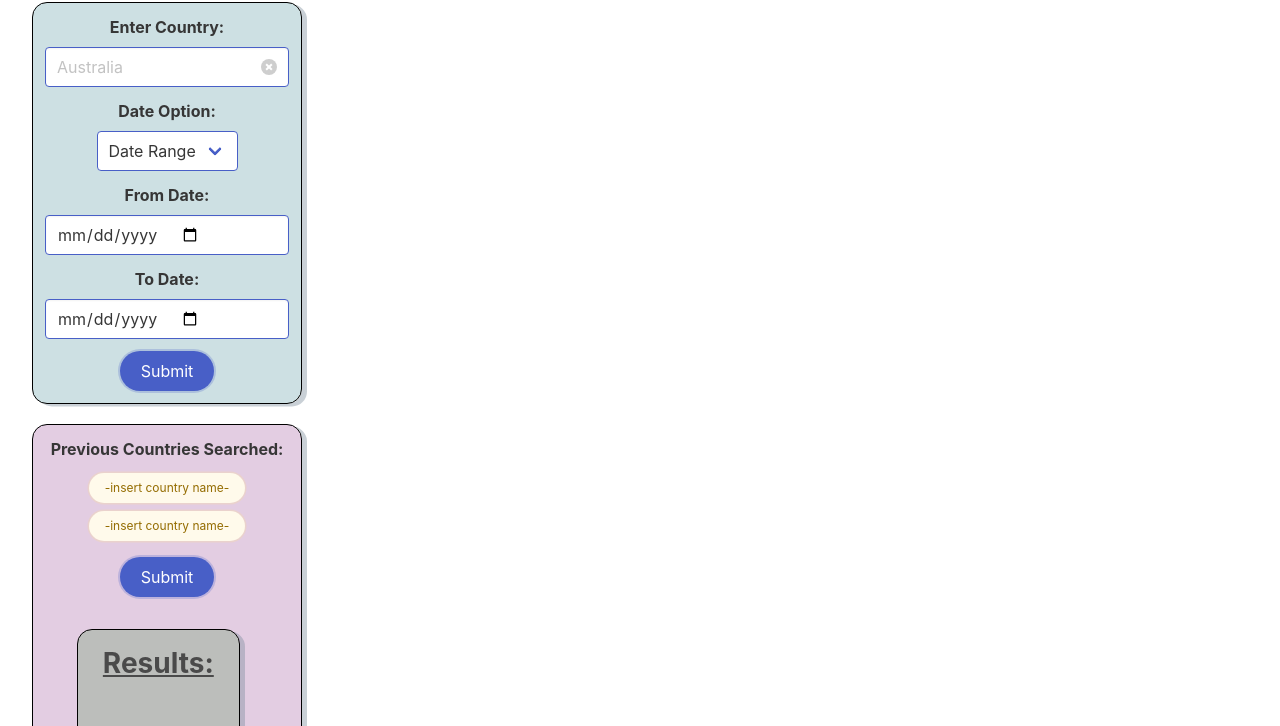
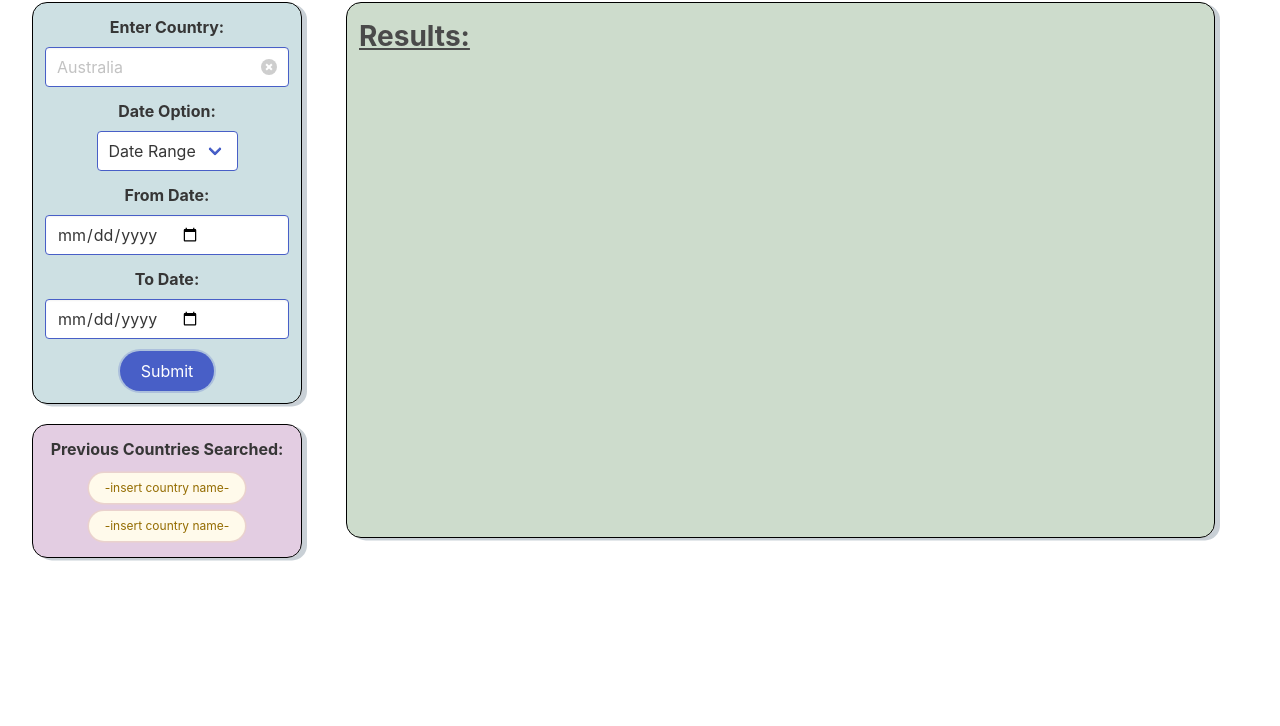
Before and after one commit to MM-SalvoDragotta/Covid-19-Tracker, a plain HTML site: page index.html in a window 1280 px wide. Shown: the part 74-800 px from the top of the page. Drawn offline with nearby package versions, Linux system fonts and the light colour scheme; no server answers.

Commit message:
adding missing </div>'s

```diff
--- a/index.html
+++ b/index.html
@@ -93,23 +93,20 @@
           <!-- This holds the previous countries card -->
           <div class="column custom-column2">
             <div class="control">
-            <!-- The label -->
+              <!-- The label -->
               <label for="search-input" class="label">Previous Countries Searched:</label>
-            <!-- The previous countries buttons -->
+              <!-- The previous countries buttons -->
               <div class="field">
                 <div class="control">
                   <ul>
                     <li><button id="previous-country-submit" class="button is-small is-warning is-light is-focused is-rounded"><span id="previous-country"></span>-insert country name-</button></li>
                     <li><button id="previous-country-submit" class="button is-small is-warning is-light is-focused is-rounded"><span id="previous-country"></span>-insert country name-</button></li>
                   </ul>
+
                 </div>
 
               </div>
 
-          <!-- This is the submit button -->
-          <div class="field">
-            <div class="control">
-              <button id="submit" class="button is-link is-focused is-rounded">Submit</button>
             </div>
 
           </div>
```
